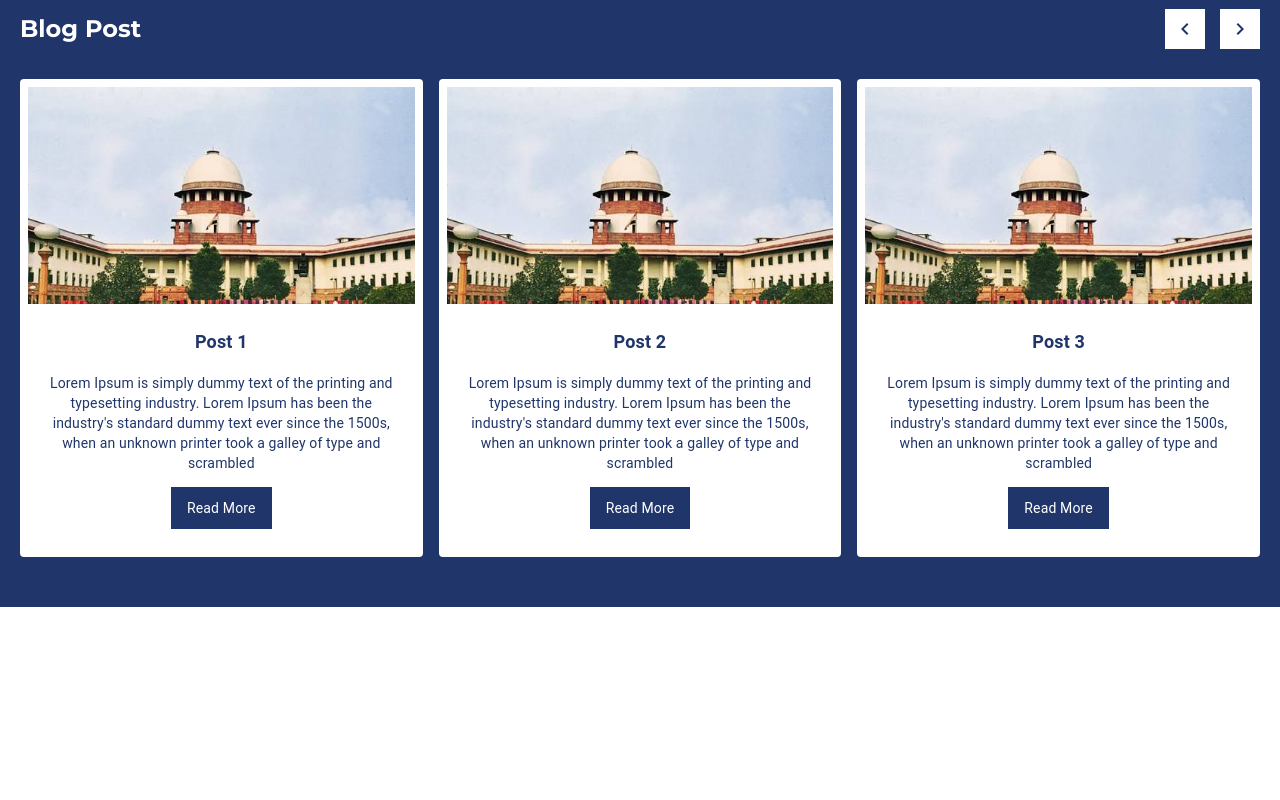
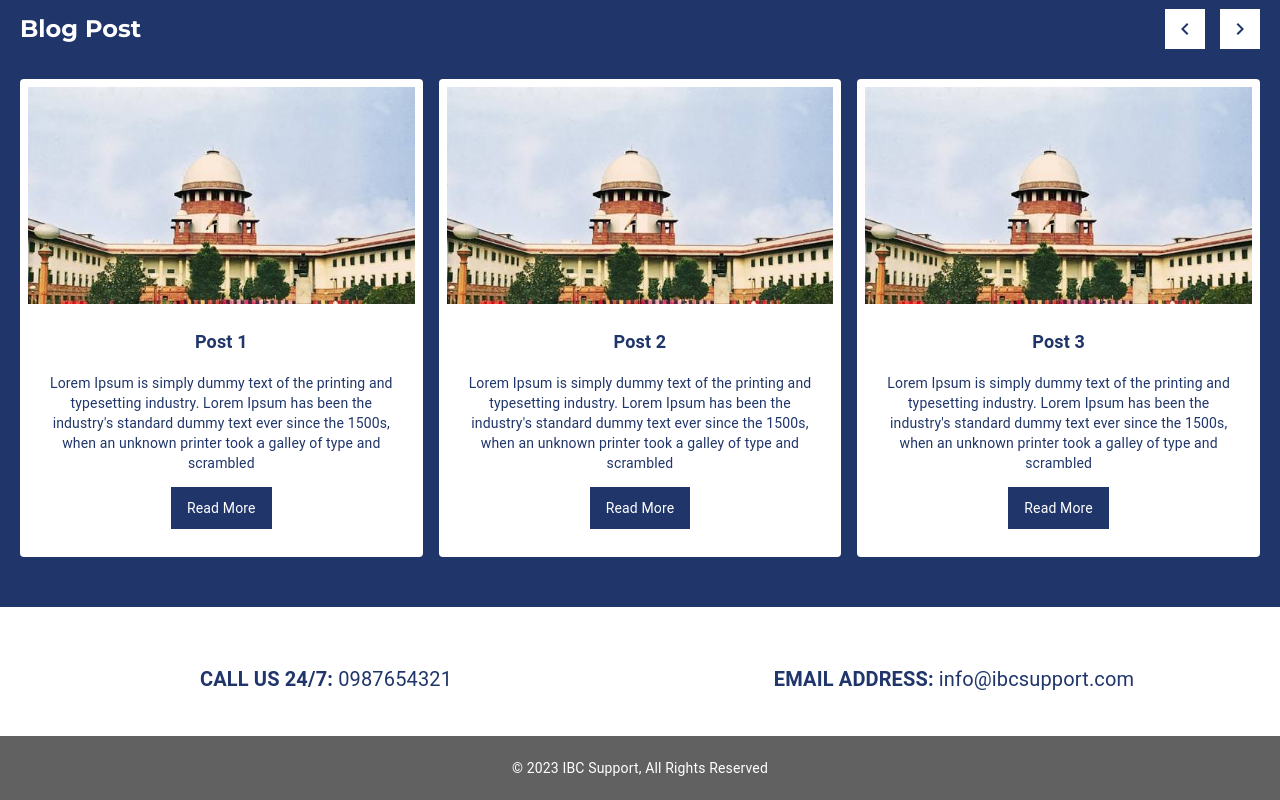
Before and after one commit to Pradeep-Gupta-96/ibbi_client, a React (Create React App) app: page / in a window 1280 px wide. Shown: the part 2918-3718 px from the top of the page. Before the commit the page ends 3525 px from the top, so only its background shows below. Built offline with nearby package versions, Linux system fonts and the light colour scheme.

Commit message:
code updated

```diff
--- a/src/HomePage/HomePage.css
+++ b/src/HomePage/HomePage.css
@@ -64,3 +64,8 @@ p.tm-text {font-style: italic; font-size: 16px; line-height: 28px;}
 .title-sec {display: flex;justify-content: space-between;}
 .np-aero {display: flex;}
 .np-aero a{width: 40px;height: 40px;bborder-radius: 25px;color: #20366a; font-size: 30px; margin-left: 15px;background: #fff;cursor: pointer;    display: flex;justify-content: center;align-items: center;}
+.cont-info {font-size: 20px;color: #20366a;}
+.pt-0 {padding-top: 0px !important;}
+.copyright {background: #616161;}
+.remove-bg {background: none !important;}
+.copyright p {color: #fff;}
--- a/src/HomePage/HomePage.js
+++ b/src/HomePage/HomePage.js
@@ -262,6 +262,34 @@ const HomePage = () => {
             </Grid>
         </div>
       </div>
+      <div className='footer padding-50'>
+        <div className="bound">
+          <Grid className="contact-infos" container spacing={2}>
+              <Grid item xs={6} md={6}>
+                <Item className='info-box shadow-remove'>
+                  <div className="cont-info"><strong>CALL US 24/7: </strong>0987654321</div>
+
+                </Item>
+              </Grid>
+              <Grid item xs={6} md={6}>
+                <Item className='info-box shadow-remove'>
+                  <div className="cont-info"><strong>EMAIL ADDRESS: </strong>info@ibcsupport.com</div>
+                </Item>
+              </Grid>
+            </Grid>
+        </div>
+      </div>
+      <div className='copyright'>
+        <div className="bound">
+          <Grid className="copyright-content" container spacing={2}>
+              <Grid className='pt-0' item xs={12} md={12}>
+                <Item className='shadow-remove remove-bg'>
+                  <p>© 2023 IBC Support, All Rights Reserved</p>
+                </Item>
+              </Grid>
+            </Grid>
+        </div>
+      </div>
     </>
   )
 }
```
